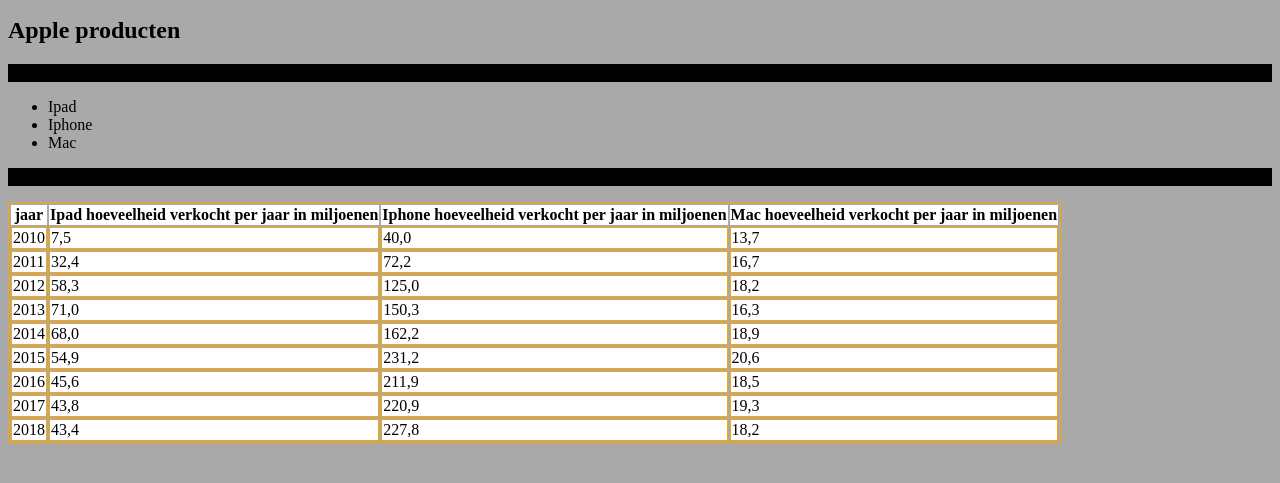
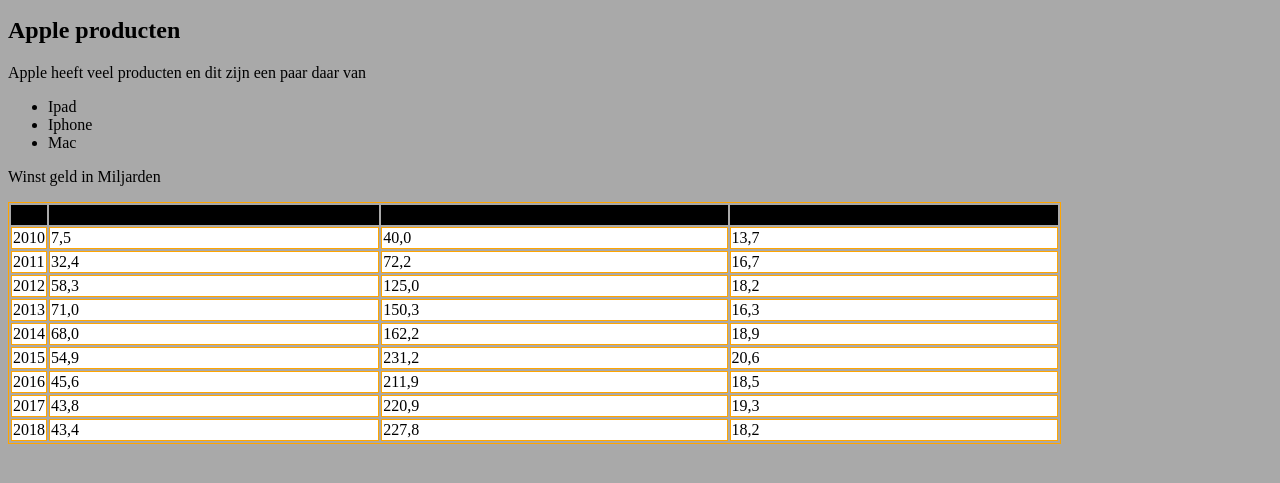
Before and after one commit to Benjaminwitts/Benjaminwitts.github.io, a plain HTML site: page Bekend_door.html in a window 1280 px wide. Shown: the part 135-618 px from the top of the page. Drawn offline with Linux system fonts and the light colour scheme.

Commit message:
kleinen veranderingen

```diff
--- a/Bekend_door.html
+++ b/Bekend_door.html
@@ -19,7 +19,7 @@
       <li>Iphone</li>
       <li>Mac</li>
     </ul>
-    <p>winst geld in Miljarden</p>
+    <p>Winst geld in Miljarden</p>
 
   <table>
     <tr>
--- a/style.css
+++ b/style.css
@@ -1,20 +1,20 @@
 
 body {
     background-color: darkgrey;
-    color: black;
+    color: black
 
 p {
     color: black;
-    background-color: black;
+    background-color: black
 }
 th {
     color: black;
-    background-color: white
+    background-color: black
 }
 td {
     color: black;
     background-color: white
 }
 table, td{
-    border: 1px solid orange;
+    border: 1px solid orange
 }
```
Also changed, not shown: Filmpje.html (+3 -2 lines).
